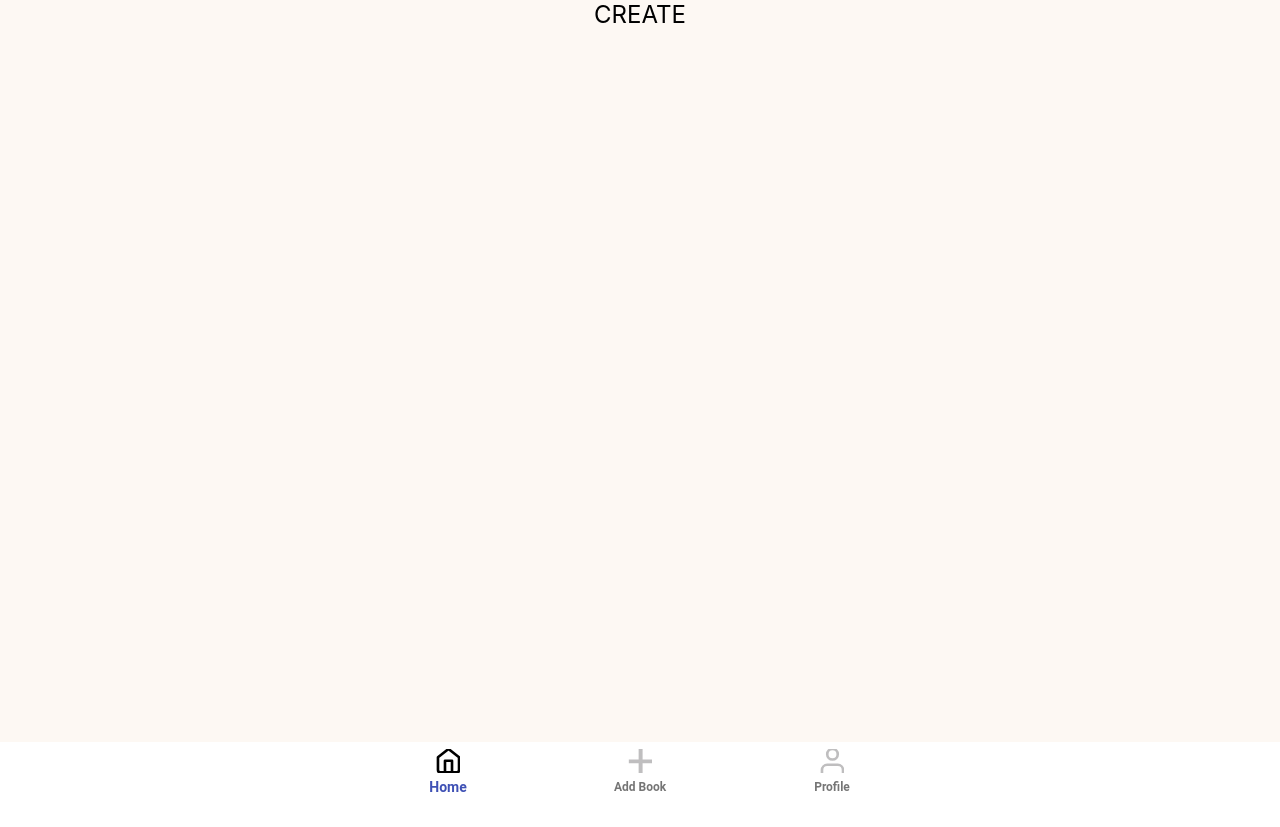
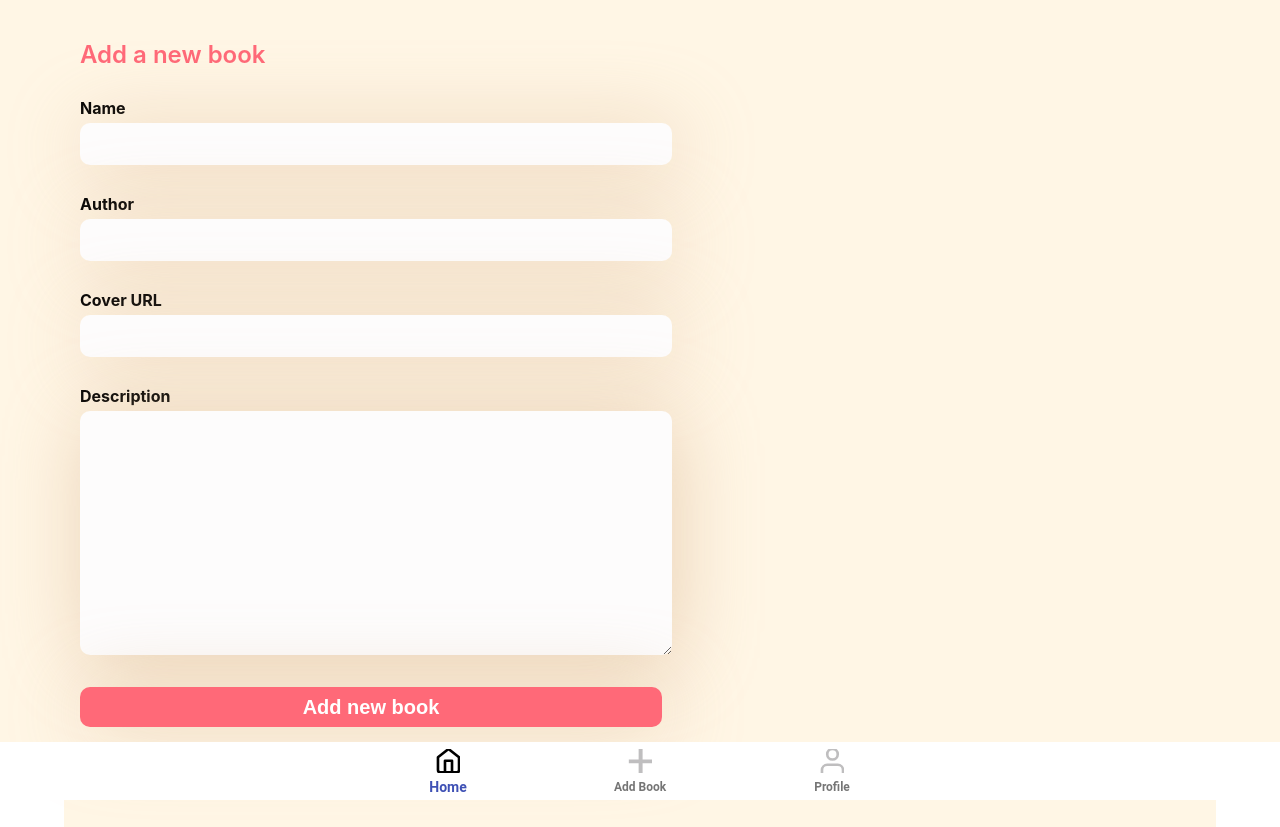
Before and after one commit to jprustv/desafio-fullstack, a React (Create React App) app in the folder frontend/: page /create in a window 1280 px wide. Before the commit the page ends 800 px from the top, so only its background shows below. Built offline with nearby package versions, Linux system fonts and the light colour scheme; a web font is replaced by a local one.

Commit message:
Added all visual for the Add new book (Create) Page

```diff
--- a/frontend/src/pages/Create/index.tsx
+++ b/frontend/src/pages/Create/index.tsx
@@ -1,9 +1,66 @@
-import React from 'react';
+import React, { useState } from 'react';
 
 import './styles.css';
 
 const Create: React.FC = () => {
-  return <div className="create">CREATE</div>;
+  const [name, setName] = useState('');
+  const [author, setAuthor] = useState('');
+  const [coverURL, setCoverURL] = useState('');
+  const [description, setDescription] = useState('');
+  return (
+    <article className="create">
+      <div className="container">
+        <div className="header">
+          <div className="title">Add a new book</div>
+        </div>
+        <div className="content">
+          <form action="" className="create-form">
+            <label className="form-label">
+              Name
+              <input
+                type="text"
+                value={name}
+                onChange={(e) => setName(e.target.value)}
+                name="name"
+              />
+            </label>
+            <label className="form-label">
+              Author
+              <input
+                type="text"
+                value={author}
+                onChange={(e) => setAuthor(e.target.value)}
+                name="author"
+              />
+            </label>
+            <label className="form-label">
+              Cover URL
+              <input
+                type="text"
+                value={coverURL}
+                onChange={(e) => setCoverURL(e.target.value)}
+                name="coverURL"
+              />
+            </label>
+            <label className="form-label">
+              Description
+              <textarea
+                name="description"
+                rows={16}
+                value={description}
+                onChange={(e) => setDescription(e.target.value)}
+              ></textarea>
+            </label>
+            <input
+              type="submit"
+              value="Add new book"
+              className="submit-button"
+            ></input>
+          </form>
+        </div>
+      </div>
+    </article>
+  );
 };
 
 export default Create;
--- a/frontend/src/pages/Create/styles.css
+++ b/frontend/src/pages/Create/styles.css
@@ -0,0 +1,101 @@
+.create {
+    background-color : #FFF6E5;
+    height: 100%;
+}
+
+.create .container {
+    background-color: inherit;
+}
+
+.create .container .header {
+    padding: 2.5rem 1rem 1rem 1rem;
+}
+
+.create .container .header .title {
+    font-style: normal;
+    font-weight: 600;
+    font-size: 24px;
+    line-height: 29px;
+    color: #FF6978;
+    text-align: left;
+}
+
+.create .container .content {
+    margin-left: 1rem;
+    margin-right: 1rem;
+    margin-top: 1rem;
+    padding-bottom: 100px;
+}
+
+.create .container .content .create-form {
+    margin: 0;
+    padding: 0;
+    display: flex;
+    flex-direction: column;
+    align-items: baseline;
+    justify-content: flex-start;
+}
+
+.create .container .content .create-form .form-label {
+    display: flex;
+    flex-direction: column;
+    align-items: baseline;
+    justify-content: flex-start;
+    width: 100%;
+
+    font-size: 16px;
+    line-height: 14px;
+    font-weight: bold;
+
+    margin-bottom: 2rem;
+}
+
+.create .container .content .create-form .form-label input, textarea {
+    width: 98%;
+    margin-top: 0.5rem;
+    border : none;
+
+    background: #FDFCFC;
+    box-shadow: 5px 5px 80px rgba(212, 173, 134, 0.4926);
+    border-radius: 10px;
+}
+
+.create .container .content .create-form .form-label input {
+    height: 40px;
+    text-indent: 0.8rem;
+}
+
+.create .container .content .create-form .submit-button {
+    border: none;
+    width: 97%;
+    height: 40px;
+    background: #FF6978;
+    box-shadow: 5px 5px 80px rgb(212 173 134 / 49%);
+    border-radius: 10px;
+    color: #fff;
+    font-style: normal;
+    font-weight: 600;
+    font-size: 20px;
+    line-height: 29px;
+}
+
+@media only screen and (min-width: 600px) {
+
+    .create .container {
+        margin-left : 4rem;
+        margin-right: 4rem;
+    }
+
+    .create .container .content {
+        width : 600px;
+    }
+
+    .create .container .content .create-form .submit-button {
+        transition: all .2s ease-in-out;
+        cursor: pointer;
+    }
+
+    .create .container .content .create-form .submit-button:hover {
+        transform: scale(1.04);
+    }
+}
--- a/frontend/src/pages/Detail/styles.css
+++ b/frontend/src/pages/Detail/styles.css
@@ -177,6 +177,11 @@
         top: 80px;
     }
 
+    .detail .content {
+        margin-left : 4rem;
+        margin-right: 4rem;
+    }
+
     .detail .actions-menu .action-button, .detail .header .back-button {
         transition: all .2s ease-in-out;
         cursor: pointer;
@@ -186,7 +191,3 @@
         transform: scale(1.2);
     }
 }
-
-/* .navigation {
-    display : none!important;
-} */
```
